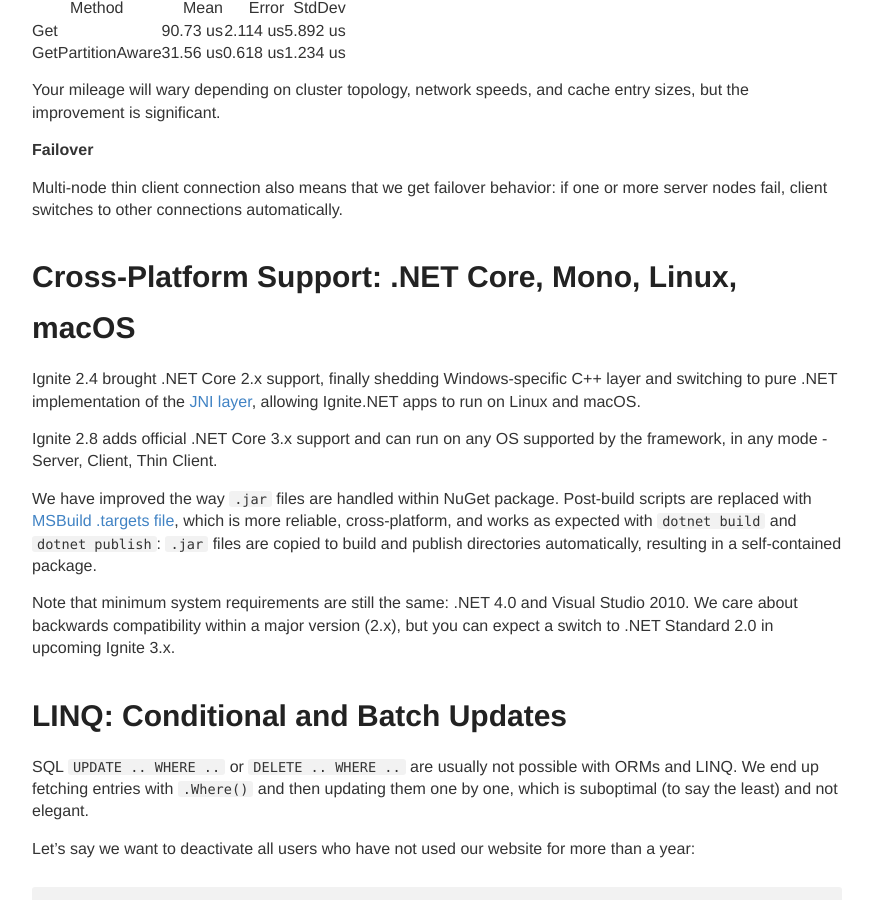
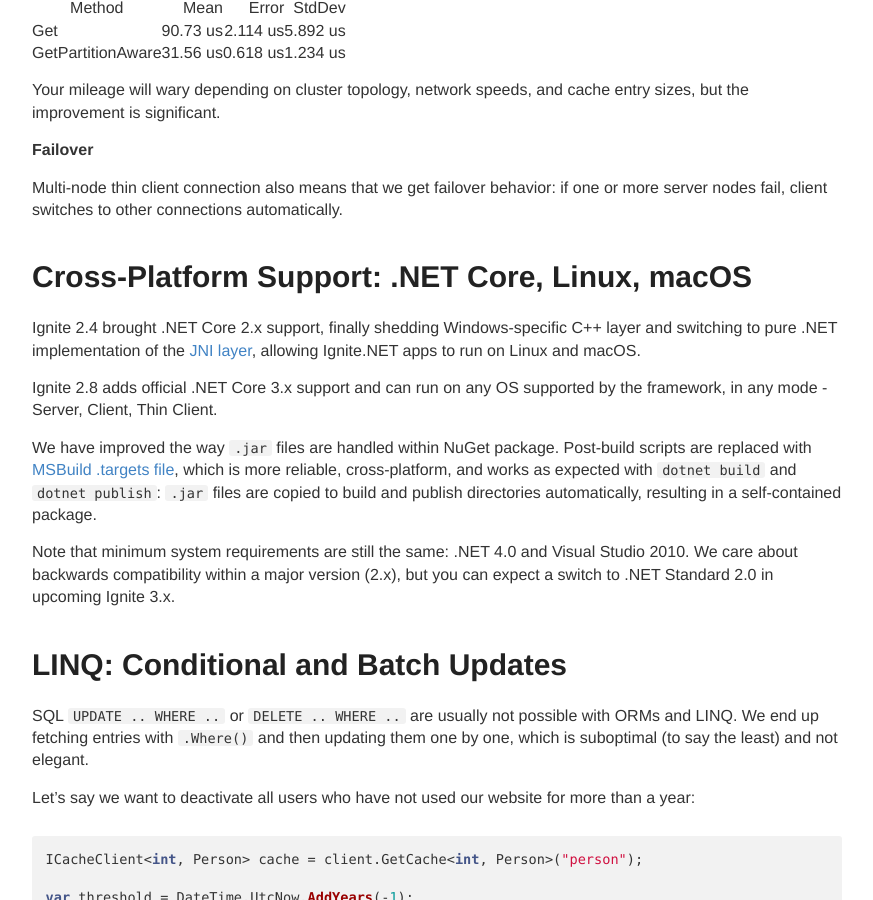
Before and after one commit to ptupitsyn/ptupitsyn.github.io, a Jekyll site: the page built from _posts/2020-03-05-Whats-New-In-Ignite-Net-2.8.md, in a window 1280 px wide and 900 px high, scrolled down 1124 px. Shown: the whole window, without its empty margins (203-1076 px from the left). Built offline with Jekyll 4.4.1, drawn with Linux system fonts in a browser that asks for light colours; comment, search, counter and statistics services are not loaded.

Commit message:
Remove Mono mention

```diff
--- a/_posts/2020-03-05-Whats-New-In-Ignite-Net-2.8.md
+++ b/_posts/2020-03-05-Whats-New-In-Ignite-Net-2.8.md
@@ -45,7 +45,7 @@
 Multi-node thin client connection also means that we get failover behavior: if one or more server nodes fail, client switches to other connections automatically.
 
 
-# Cross-Platform Support: .NET Core, Mono, Linux, macOS
+# Cross-Platform Support: .NET Core, Linux, macOS
 
 Ignite 2.4 brought .NET Core 2.x support, finally shedding Windows-specific C++ layer and switching to pure .NET implementation of the [JNI layer](https://en.wikipedia.org/wiki/Java_Native_Interface), allowing Ignite.NET apps to run on Linux and macOS.
 
```
